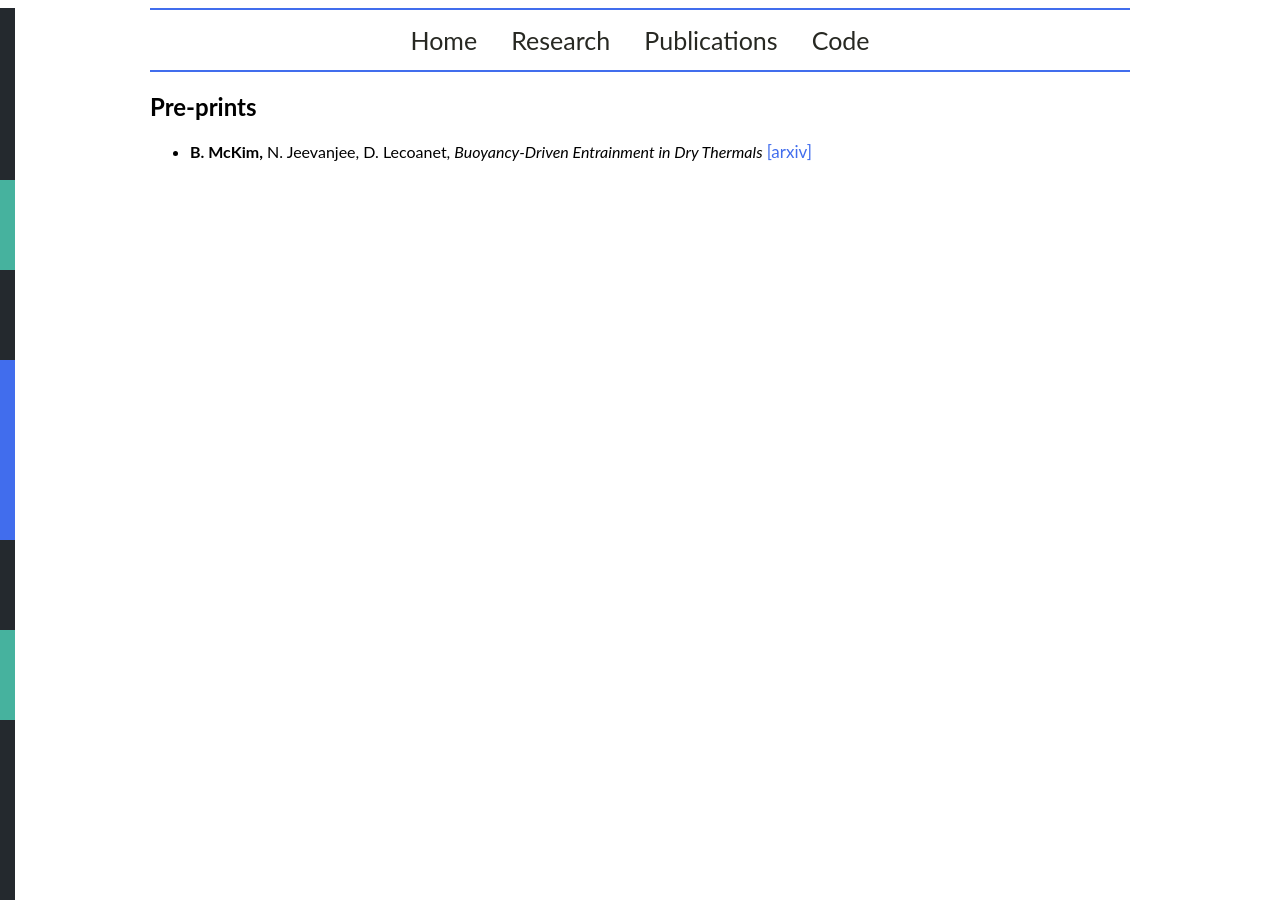
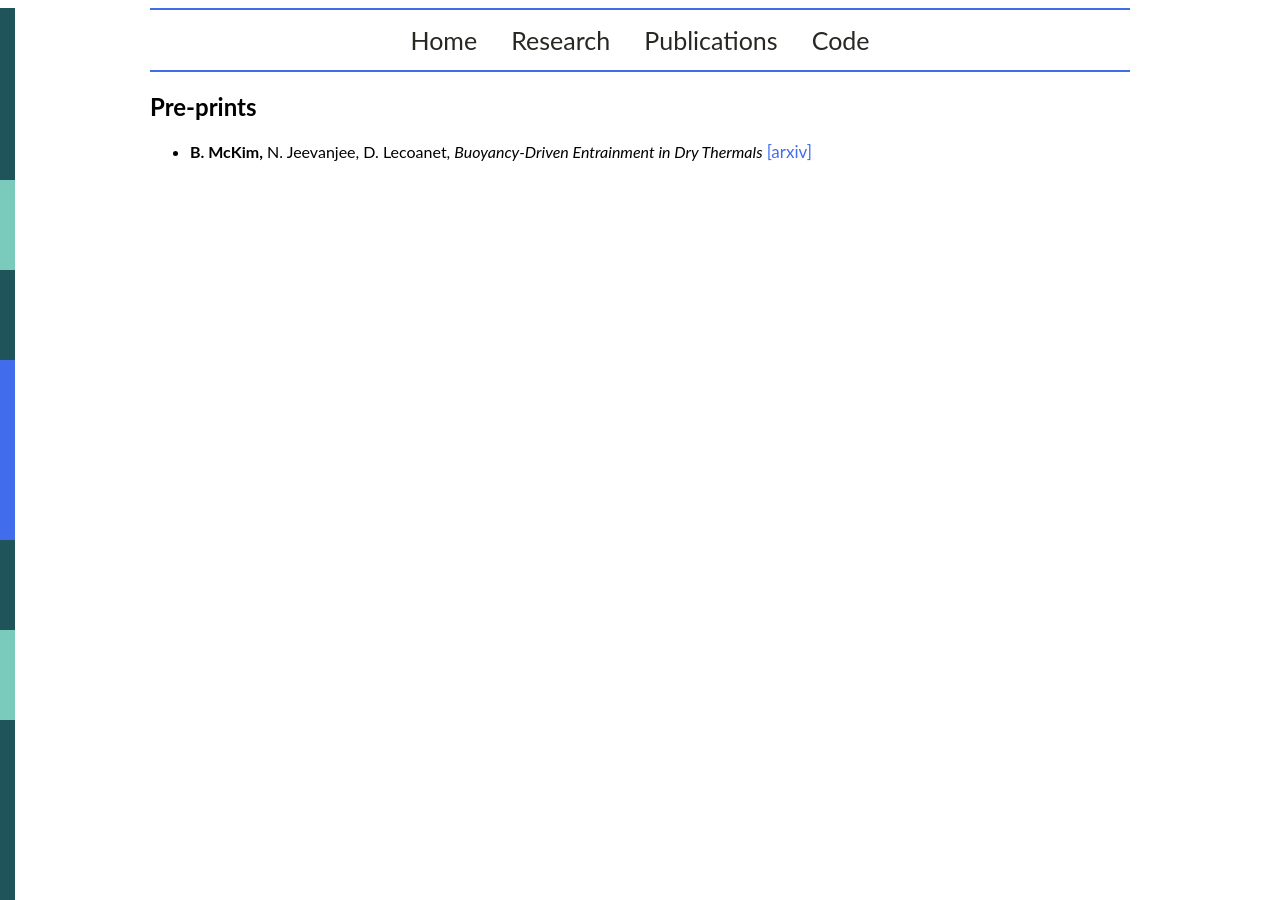
Before and after one commit to mckimb/mckimb.github.io, a Jekyll site: the page built from papers/index.html, in a window 1280 px wide. Built offline with Jekyll 4.4.1, drawn with Linux system fonts in a browser that asks for light colours.

Commit message:
Update main.css

```diff
--- a/css/main.css
+++ b/css/main.css
@@ -99,20 +99,20 @@ nav ul li, footer ul li {
     text-align:center;
 }
 .vl1 {
-  border-left: 15px solid #24292e;
+  border-left: 15px solid #1f545b;
   margin-left: -150px;
   height: 20%;
   position: absolute;
 }
 .vl2 {
-  border-left: 15px solid #46b29e;
+  border-left: 15px solid #7acbbc;
   margin-left: -150px;
   height: 10%;
   top: 20%;
   position: absolute;
 }
 .vl3 {
-  border-left: 15px solid #24292e;
+  border-left: 15px solid #1f545b;
   margin-left: -150px;
   height: 10%;
   top: 30%;
@@ -126,21 +126,21 @@ nav ul li, footer ul li {
   position: absolute;
 }
 .vl5 {
-  border-left: 15px solid #24292e;
+  border-left: 15px solid #1f545b;
   margin-left: -150px;
   height: 10%;
   top: 60%;
   position: absolute;
 }
 .vl6 {
-  border-left: 15px solid #46b29e;
+  border-left: 15px solid #7acbbc;
   margin-left: -150px;
   height: 10%;
   top: 70%;
   position: absolute;
 }
 .vl7 {
-  border-left: 15px solid #24292e;
+  border-left: 15px solid #1f545b;
   margin-left: -150px;
   height: 20%;
   top: 80%;
```
